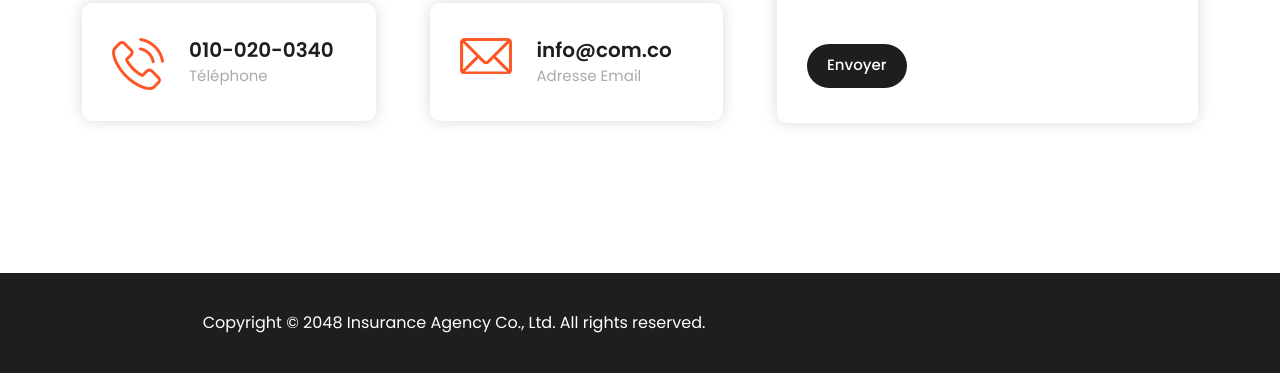
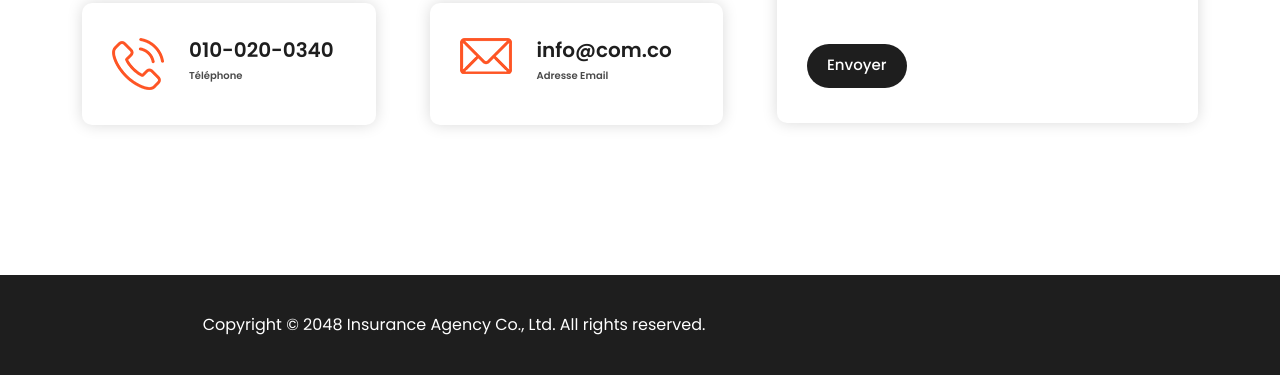
Before and after one commit to FaniryRABEMANANJARA/Assurance-decennale, a plain HTML site: page index.html in a window 1280 px wide. Shown: the part 4420-4795 px from the top of the page. Drawn offline with nearby package versions, Linux system fonts and the light colour scheme.

Commit message:
Update index.html

```diff
--- a/index.html
+++ b/index.html
@@ -390,13 +390,13 @@
             <div class="col-lg-6">
               <div class="item phone">
                 <img src="assets/images/phone-icon.png" alt="" style="max-width: 52px;">
-                <h6>010-020-0340<br><span>Téléphone</span></h6>
+                <h6>010-020-0340<br><p style="font-size: 10px;">Téléphone</p></h6>
               </div>
             </div>
             <div class="col-lg-6">
               <div class="item email">
                 <img src="assets/images/email-icon.png" alt="" style="max-width: 52px;">
-                <h6>info@com.co<br><span>Adresse Email</span></h6>
+                <h6>info@com.co<br><p style="font-size: 10px;">Adresse Email</p></h6>
               </div>
             </div>
           </div>
```
